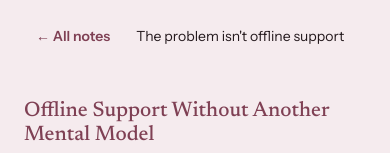
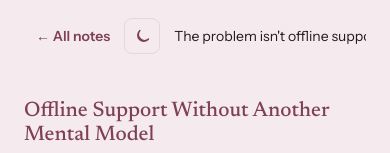
Before and after one commit to genna-cervantes/portfolio, a Next.js app: page /notes/offline-support-api in a window 390 px wide. Shown: the top 153 px of the page. Built offline with nearby package versions, Linux system fonts and the light colour scheme.

Commit message:
light mode dark mode toggle

```diff
--- a/app/globals.css
+++ b/app/globals.css
@@ -91,6 +91,35 @@ button:focus {
 .notes-nav .notes-back-link:hover {
   background: transparent;
   color: #7f4054;
+}
+
+.notes-theme-toggle {
+  align-items: center;
+  appearance: none;
+  background: transparent;
+  border: 1px solid #e6d6dc;
+  border-radius: 8px;
+  color: #7f4054;
+  cursor: pointer;
+  display: inline-flex;
+  height: 36px;
+  justify-content: center;
+  margin-bottom: 16px;
+  width: 36px;
+}
+
+.notes-theme-toggle:hover {
+  background: #ecdee3;
+}
+
+.notes-theme-toggle svg {
+  fill: none;
+  height: 17px;
+  stroke: currentColor;
+  stroke-linecap: round;
+  stroke-linejoin: round;
+  stroke-width: 2;
+  width: 17px;
 }
 
 .notes-nav a.is-active {
@@ -279,6 +308,15 @@ html[data-theme="dark"] .notes-nav a.is-active {
   background: #33242b;
 }
 
+html[data-theme="dark"] .notes-theme-toggle {
+  border-color: #3a343a;
+  color: #f0a8bd;
+}
+
+html[data-theme="dark"] .notes-theme-toggle:hover {
+  background: #33242b;
+}
+
 html[data-theme="dark"] .notes-content p,
 html[data-theme="dark"] .notes-content li {
   color: #c7bcc2;
@@ -353,6 +391,11 @@ html[data-theme="dark"] .notes-content .hljs-comment {
     padding-right: 12px;
   }
 
+  .notes-theme-toggle {
+    flex: 0 0 auto;
+    margin-bottom: 0;
+  }
+
   .notes-page {
     padding: 42px 24px;
   }
--- a/app/notes/[slug]/ArticleNav.tsx
+++ b/app/notes/[slug]/ArticleNav.tsx
@@ -4,8 +4,28 @@ import Link from "next/link";
 import { useEffect, useState } from "react";
 import type { NoteHeading } from "@/lib/notes";
 
+const THEME_STORAGE_KEY = "portfolio-theme";
+
+function MoonIcon() {
+  return (
+    <svg aria-hidden="true" viewBox="0 0 24 24">
+      <path d="M20.5 15.6A8.6 8.6 0 0 1 8.4 3.5 8.6 8.6 0 1 0 20.5 15.6Z" />
+    </svg>
+  );
+}
+
+function SunIcon() {
+  return (
+    <svg aria-hidden="true" viewBox="0 0 24 24">
+      <circle cx="12" cy="12" r="4" />
+      <path d="M12 2v2.2M12 19.8V22M4.9 4.9l1.6 1.6M17.5 17.5l1.6 1.6M2 12h2.2M19.8 12H22M4.9 19.1l1.6-1.6M17.5 6.5l1.6-1.6" />
+    </svg>
+  );
+}
+
 export default function ArticleNav({ headings }: { headings: NoteHeading[] }) {
   const [active, setActive] = useState("");
+  const [darkMode, setDarkMode] = useState(false);
 
   useEffect(() => {
     const ids = headings.map((heading) => heading.id);
@@ -26,11 +46,40 @@ export default function ArticleNav({ headings }: { headings: NoteHeading[] }) {
     return () => window.removeEventListener("scroll", onScroll);
   }, [headings]);
 
+  useEffect(() => {
+    try {
+      setDarkMode(localStorage.getItem(THEME_STORAGE_KEY) === "dark");
+    } catch {
+      setDarkMode(document.documentElement.dataset.theme === "dark");
+    }
+  }, []);
+
+  const toggleDarkMode = () => {
+    setDarkMode((current) => {
+      const next = !current;
+      document.documentElement.dataset.theme = next ? "dark" : "light";
+      try {
+        localStorage.setItem(THEME_STORAGE_KEY, next ? "dark" : "light");
+      } catch {
+        /* ignore */
+      }
+      return next;
+    });
+  };
+
   return (
     <nav className="notes-nav" aria-label="Article sections">
       <Link className="notes-back-link" href="/#articles">
         ← All notes
       </Link>
+      <button
+        aria-label={darkMode ? "Switch to light mode" : "Switch to dark mode"}
+        className="notes-theme-toggle"
+        onClick={toggleDarkMode}
+        type="button"
+      >
+        {darkMode ? <SunIcon /> : <MoonIcon />}
+      </button>
       {headings.map((heading) => (
         <a
           key={heading.id}
```
